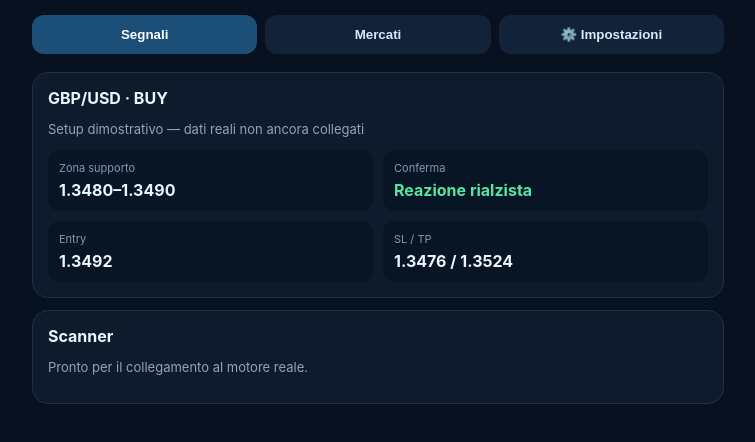
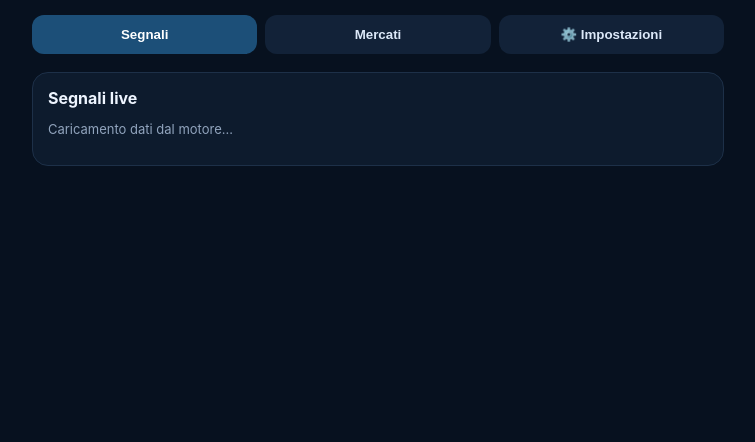
Before and after one commit to PapaSshark/Market-sentinel, a website: page index.html in a window 1280 px wide. Shown: the part 68-510 px from the top of the page, without its empty margins (262-1017 px from the left). Drawn offline with Linux system fonts and the light colour scheme.

Commit message:
Update index.html

```diff
--- a/index.html
+++ b/index.html
@@ -27,16 +27,12 @@ label{display:block;color:#9eb0c7;font-size:12px;margin:13px 0 6px}select{width:
 </div>
 
 <div id="signals" class="page active">
-<div class="card">
-<strong>GBP/USD · BUY</strong>
-<p class="muted">Setup dimostrativo — dati reali non ancora collegati</p>
-<div class="grid">
-<div class="box"><small>Zona supporto</small><b>1.3480–1.3490</b></div>
-<div class="box"><small>Conferma</small><b class="green">Reazione rialzista</b></div>
-<div class="box"><small>Entry</small><b>1.3492</b></div>
-<div class="box"><small>SL / TP</small><b>1.3476 / 1.3524</b></div>
-</div></div>
-<div class="card"><b>Scanner</b><p class="muted">Pronto per il collegamento al motore reale.</p></div>
+  <div class="card">
+    <b>Segnali live</b>
+    <p id="scannerStatus" class="muted">Caricamento dati dal motore...</p>
+  </div>
+
+  <div id="signalsList"></div>
 </div>
 
 <div id="markets" class="page">
```
